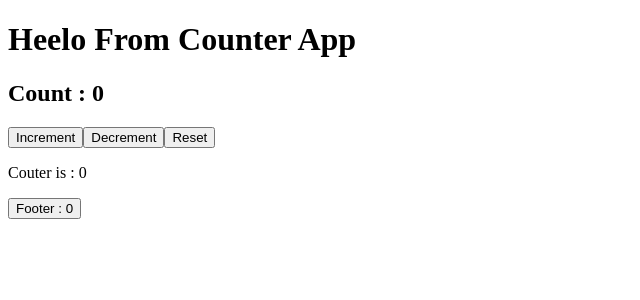
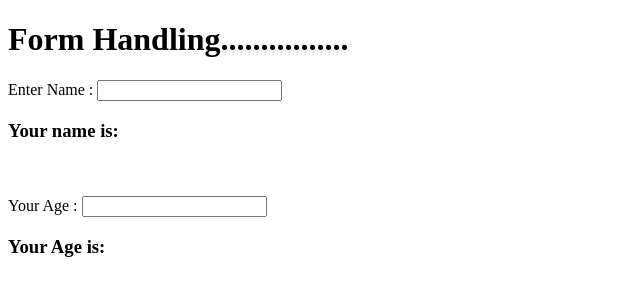
Before and after one commit to Praveen26-Dev/ReactCodes, a React (Vite) app in the folder Day5/: page / in a window 1280 px wide. Shown: the top 300 px of the page, without its empty margins (0-640 px from the left). Built offline with nearby package versions, Linux system fonts and the light colour scheme.

Commit message:
Learning form handling in react

```diff
--- /dev/null
+++ b/Day5/src/FormHandling.jsx
@@ -0,0 +1,32 @@
+import React, { useState } from 'react'
+
+const FormHandling = () => {
+
+    let [name,setName] = useState("")
+    let [age ,setAge] = useState("")
+    let printData=(e)=>{
+       setName(e.target.value)
+
+    }
+    let printAge=(e)=>{
+       setAge(e.target.value)
+    }
+  return (
+    <>
+    <h1>Form Handling................</h1>
+
+    Enter Name : <input type="text" onChange={printData} />
+    <br />
+    <h3>Your name is: {name}</h3>
+
+    <br />
+
+    <br />
+    Your Age : <input type="text" onChange={printAge}/>
+    <br />
+    <h3>Your Age is: {age}</h3>
+    </>
+  )
+}
+
+export default FormHandling
--- a/Day5/src/main.jsx
+++ b/Day5/src/main.jsx
@@ -1,7 +1,7 @@
 
 import { createRoot } from 'react-dom/client'
 import './index.css'
-import App from './Hooks1.jsx'
+import App from './FormHandling'
 createRoot(document.getElementById('root')).render(
 
     <App/>
```
